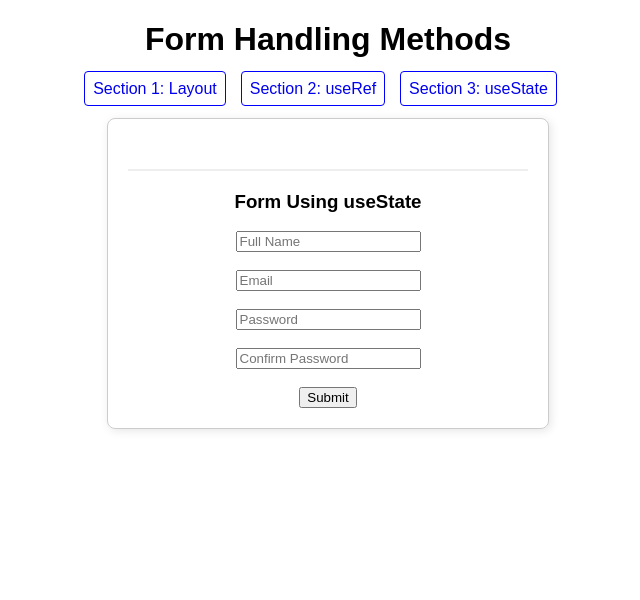
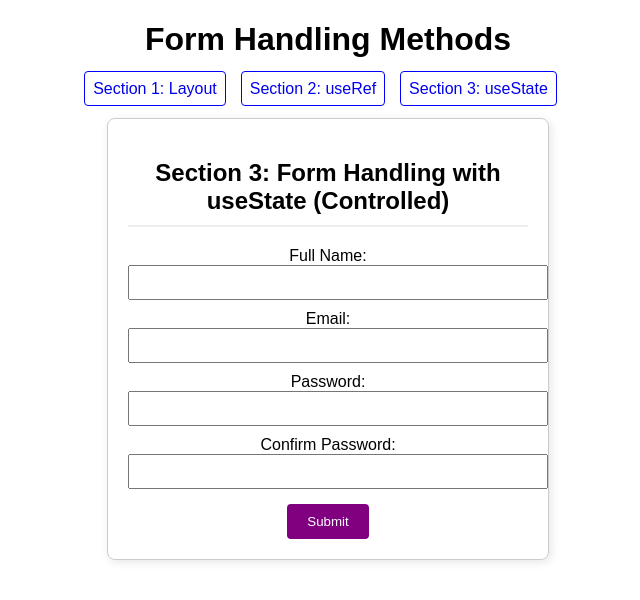
Before and after one commit to acciojob/Forms-Satyam722, a React app: page /useState in a window 1280 px wide. Shown: the top 600 px of the page, without its empty margins (312-952 px from the left). Built offline with nearby package versions, Linux system fonts and the light colour scheme.

Commit message:
Update FormState.js

```diff
--- a/src/components/FormState.js
+++ b/src/components/FormState.js
@@ -1,40 +1,94 @@
-import React, { useState } from "react";
-import Card from "./Card";
+// FormState.js
+import React, { useState } from 'react';
+import Card from './Card';
 
-const FormState = () => {
-  const [fullName, setFullName] = useState("");
-  const [email, setEmail] = useState("");
-  const [password, setPassword] = useState("");
-  const [confirmPassword, setConfirmPassword] = useState("");
+function FormState() {
+  // 1. Initialize state for all form fields
+  const [formData, setFormData] = useState({
+    fullName: '',
+    email: '',
+    password: '',
+    confirmPassword: '',
+  });
 
+  // 2. Generic change handler for all inputs
+  const handleChange = (e) => {
+    const { name, value } = e.target;
+    // Use the name attribute to update the corresponding state property
+    setFormData(prevData => ({
+      ...prevData,
+      [name]: value,
+    }));
+  };
+
+  // 3. Handler function for form submission
   const handleSubmit = (e) => {
     e.preventDefault();
 
-    alert(`
-Full Name: ${fullName}
-Email: ${email}
-Password: ${password}
-Confirm Password: ${confirmPassword}
-    `);
+    console.log("FormState Data:", formData);
+    alert(`useState Form Submitted! Name: ${formData.fullName}`);
+
+    // Note: State handling is better for validation and enabling/disabling buttons
   };
 
   return (
-    <Card>
+    <Card title="Section 3: Form Handling with useState (Controlled)">
+      {/* Required form id="info-form" */}
       <form id="info-form" onSubmit={handleSubmit}>
-        <h3>Form Using useState</h3>
-
-        <input id="full_name" value={fullName} onChange={(e) => setFullName(e.target.value)} type="text" placeholder="Full Name" /><br /><br />
-
-        <input id="email" value={email} onChange={(e) => setEmail(e.target.value)} type="email" placeholder="Email" /><br /><br />
-
-        <input id="password" value={password} onChange={(e) => setPassword(e.target.value)} type="password" placeholder="Password" /><br /><br />
-
-        <input id="password_confirmation" value={confirmPassword} onChange={(e) => setConfirmPassword(e.target.value)} type="password" placeholder="Confirm Password" /><br /><br />
-
-        <button type="submit">Submit</button>
+        <div style={{ marginBottom: '10px' }}>
+          <label htmlFor="full_name">Full Name:</label>
+          <input
+            type="text"
+            id="full_name"
+            name="fullName" // Use 'name' to match the state property
+            value={formData.fullName} // 4. Attach value to state
+            onChange={handleChange} // 5. Attach change handler
+            style={{ width: '100%', padding: '8px' }}
+            required
+          />
+        </div>
+        <div style={{ marginBottom: '10px' }}>
+          <label htmlFor="email">Email:</label>
+          <input
+            type="email"
+            id="email"
+            name="email"
+            value={formData.email}
+            onChange={handleChange}
+            style={{ width: '100%', padding: '8px' }}
+            required
+          />
+        </div>
+        <div style={{ marginBottom: '10px' }}>
+          <label htmlFor="password">Password:</label>
+          <input
+            type="password"
+            id="password"
+            name="password"
+            value={formData.password}
+            onChange={handleChange}
+            style={{ width: '100%', padding: '8px' }}
+            required
+          />
+        </div>
+        <div style={{ marginBottom: '15px' }}>
+          <label htmlFor="password_confirmation">Confirm Password:</label>
+          <input
+            type="password"
+            id="password_confirmation"
+            name="confirmPassword"
+            value={formData.confirmPassword}
+            onChange={handleChange}
+            style={{ width: '100%', padding: '8px' }}
+            required
+          />
+        </div>
+        <button type="submit" style={{ padding: '10px 20px', backgroundColor: 'purple', color: 'white', border: 'none', borderRadius: '4px' }}>
+          Submit
+        </button>
       </form>
     </Card>
   );
-};
+}
 
 export default FormState;
```
